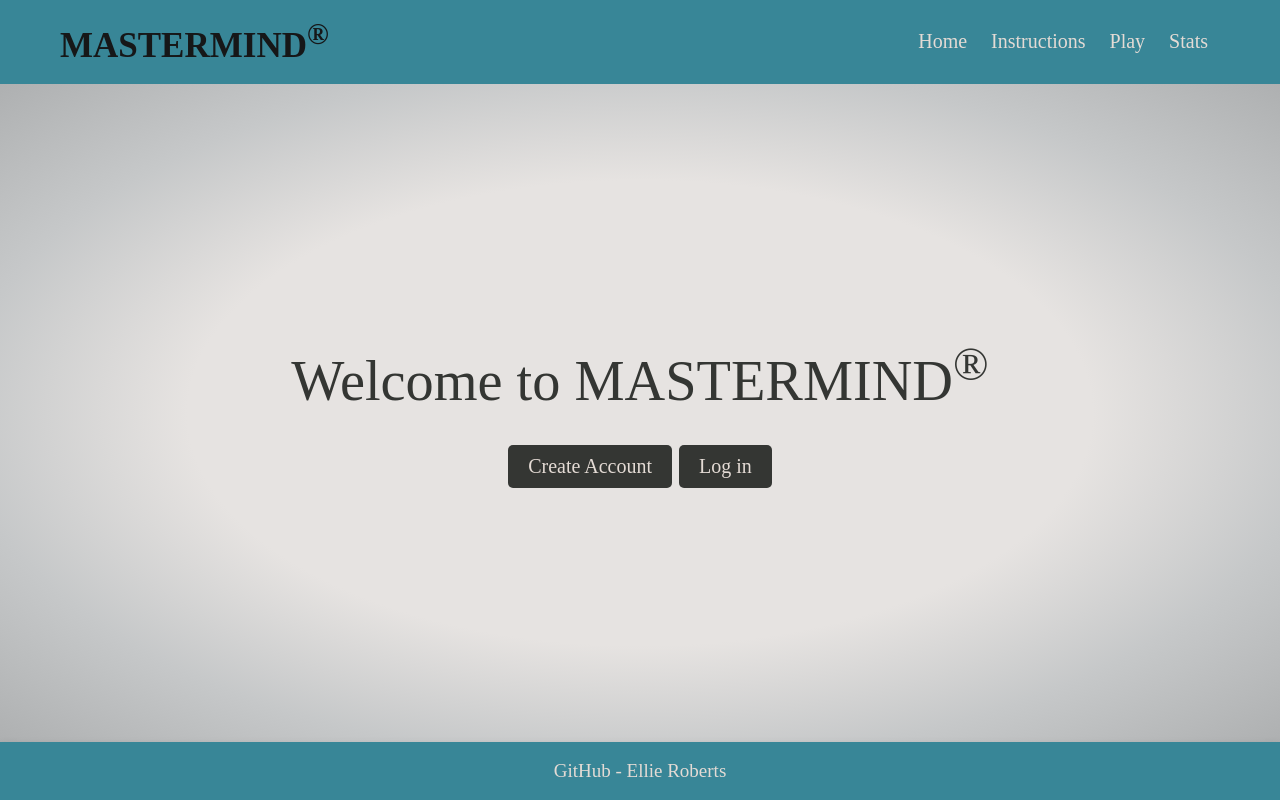
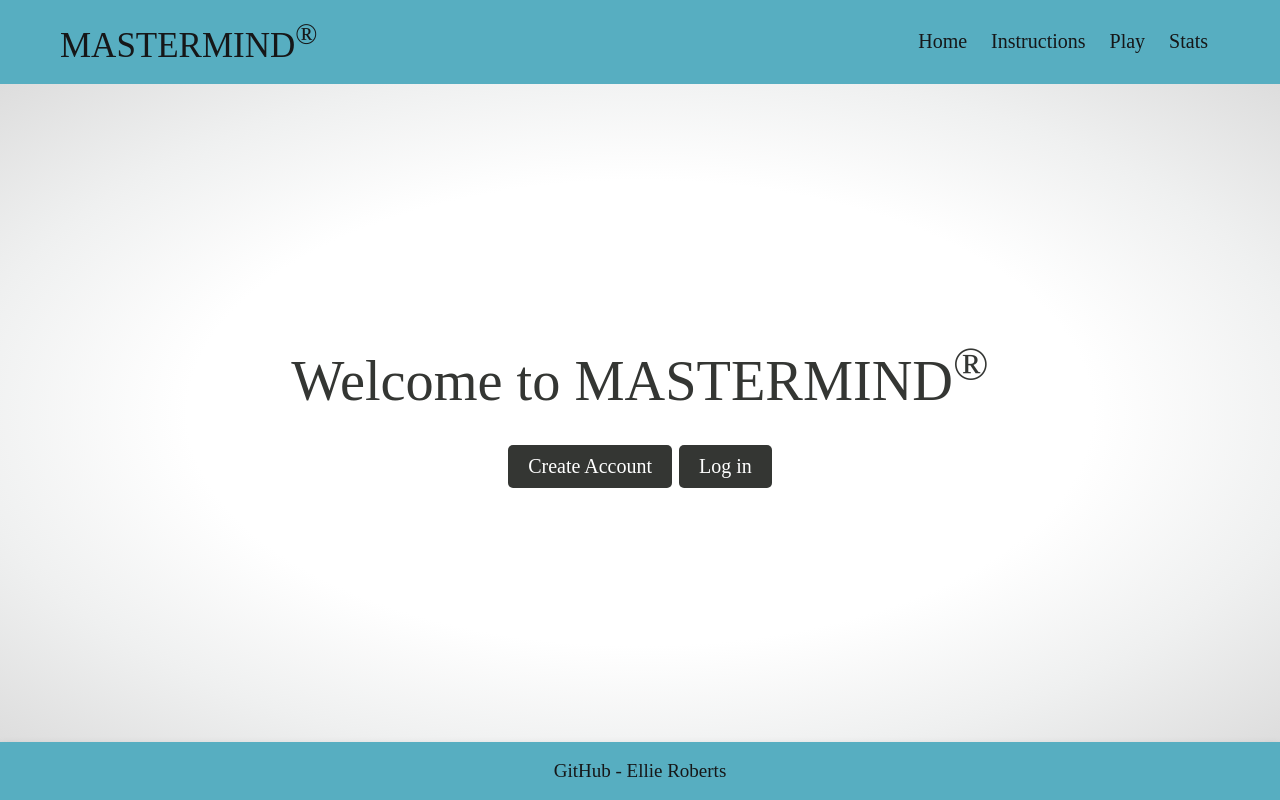
Before and after one commit to ellieriii/Startup, a plain HTML site: page mastermind_html/index.html in a window 1280 px wide. Drawn offline with Linux system fonts and the light colour scheme; a web font is replaced by a local one.

Commit message:
page colors

```diff
--- a/mastermind_html/create_account.css
+++ b/mastermind_html/create_account.css
@@ -8,7 +8,7 @@
     display:flex;
     justify-content:space-between;
     align-items: center;
-    background-color: #388697;
+    background-color: #57AEC1;
     padding: 18px 60px;
     box-shadow: 0 5px 10px rgba(0,0,0,0.2);
 }
@@ -130,7 +130,7 @@
     display:flex;
     justify-content:center;
     align-items: center;
-    background-color: #388697;
+    background-color: #57AEC1;
     padding: 18px 60px;
     box-shadow: 0 5px 10px rgba(0,0,0,0.2);
 
--- a/mastermind_html/instructions.css
+++ b/mastermind_html/instructions.css
@@ -13,7 +13,7 @@
     display:flex;
     justify-content:space-between;
     align-items: center;
-    background-color: #388697;
+    background-color: #57AEC1;
     padding: 18px 60px;
     box-shadow: 0 5px 10px rgba(0,0,0,0.2);
 }
@@ -130,7 +130,7 @@
     outline:none;
     position:relative;
     cursor:pointer;
-    --accent-color: #388697;
+    --accent-color: #57AEC1;
 }
 
 .btn::before {
@@ -162,7 +162,7 @@
     display:flex;
     justify-content:center;
     align-items: center;
-    background-color: #388697;
+    background-color: #57AEC1;
     padding: 18px 60px;
     box-shadow: 0 5px 10px rgba(0,0,0,0.2);
 
--- a/mastermind_html/login.css
+++ b/mastermind_html/login.css
@@ -8,7 +8,7 @@
     display:flex;
     justify-content:space-between;
     align-items: center;
-    background-color: #388697;
+    background-color: #57AEC1;
     padding: 18px 60px;
     box-shadow: 0 5px 10px rgba(0,0,0,0.2);
 }
@@ -130,7 +130,7 @@
     display:flex;
     justify-content:center;
     align-items: center;
-    background-color: #388697;
+    background-color: #57AEC1;
     padding: 18px 60px;
     box-shadow: 0 5px 10px rgba(0,0,0,0.2);
 
--- a/mastermind_html/main.css
+++ b/mastermind_html/main.css
@@ -16,7 +16,7 @@
     display:flex;
     justify-content:space-between;
     align-items: center;
-    background-color: #388697;
+    background-color: #57AEC1;
     padding: 18px 60px;
     box-shadow: 0 5px 10px rgba(0,0,0,0.2);
 }
@@ -24,7 +24,7 @@
 .navbar .title {
     color: #161718;
     font-size: 35px;
-    font-weight: bold;
+    /* font-weight: bold; */
     /* text-shadow: 0px 2px 0px rgb(195, 216, 223); */
 }
 
@@ -42,7 +42,7 @@
 }
 
 .navbar menu li a {
-    color:#e4dbd5;
+    color:#161718;
     text-decoration: none;
     font-size: 20px;
 }
@@ -110,7 +110,7 @@
 }
 
 main {
-    background: radial-gradient(#e6e3e1 50%, #c6c8c9, #aeb0b1);
+    background: radial-gradient(white 50%, #EFF0F0, #dddddd);
     color: #343633;
     flex: 1;
     display: flex;
@@ -150,13 +150,13 @@
     justify-items: center;
     align-items: center;
     background:#343633;
-    color:#e4dbd5;
+    color:white;
     padding: .5em 1em;
     border:none;
     outline:none;
     position:relative;
     cursor:pointer;
-    --accent-color: #388697;
+    --accent-color: #57AEC1;
 }
 
 .btn::before {
@@ -188,7 +188,7 @@
     display:flex;
     justify-content:center;
     align-items: center;
-    background-color: #388697;
+    background-color: #57AEC1;
     padding: 18px 60px;
     box-shadow: 0 5px 10px rgba(0,0,0,0.2);
 
@@ -196,7 +196,7 @@
 
 footer a {
     text-decoration: none;
-    color: #e4dbd5;
+    color: #161718;
 }
 
 .repo-link li {
--- a/mastermind_html/play.css
+++ b/mastermind_html/play.css
@@ -8,7 +8,7 @@
     display:flex;
     justify-content:space-between;
     align-items: center;
-    background-color: #388697;
+    background-color: #57AEC1;
     padding: 18px 60px;
     box-shadow: 0 5px 10px rgba(0,0,0,0.2);
 }
@@ -143,7 +143,7 @@
     display:flex;
     justify-content:center;
     align-items: center;
-    background-color: #388697;
+    background-color: #57AEC1;
     padding: 18px 60px;
     box-shadow: 0 5px 10px rgba(0,0,0,0.2);
 
--- a/mastermind_html/stats.css
+++ b/mastermind_html/stats.css
@@ -8,7 +8,7 @@
     display:flex;
     justify-content:space-between;
     align-items: center;
-    background-color: #388697;
+    background-color: #57AEC1;
     padding: 18px 60px;
     box-shadow: 0 5px 10px rgba(0,0,0,0.2);
 }
@@ -130,7 +130,7 @@
     display:flex;
     justify-content:center;
     align-items: center;
-    background-color: #388697;
+    background-color: #57AEC1;
     padding: 18px 60px;
     box-shadow: 0 5px 10px rgba(0,0,0,0.2);
 
```
